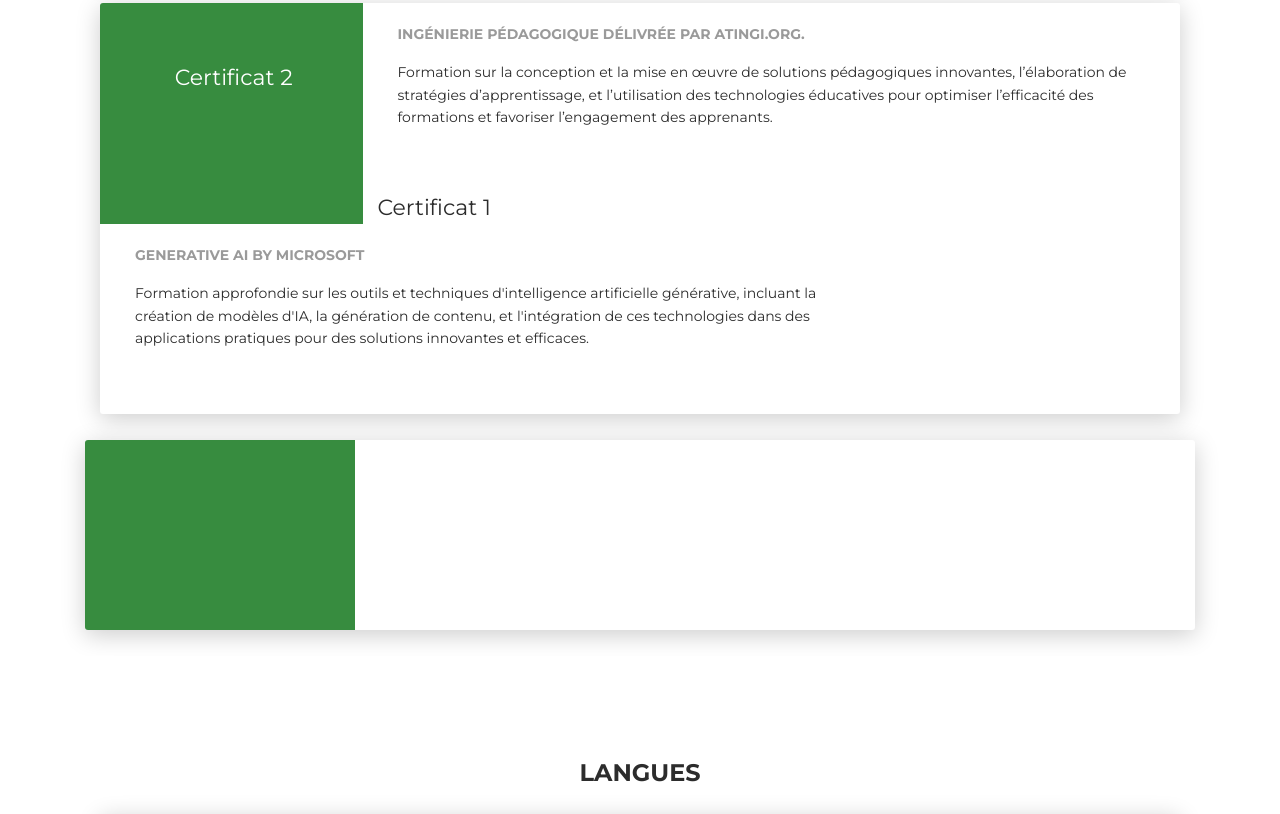
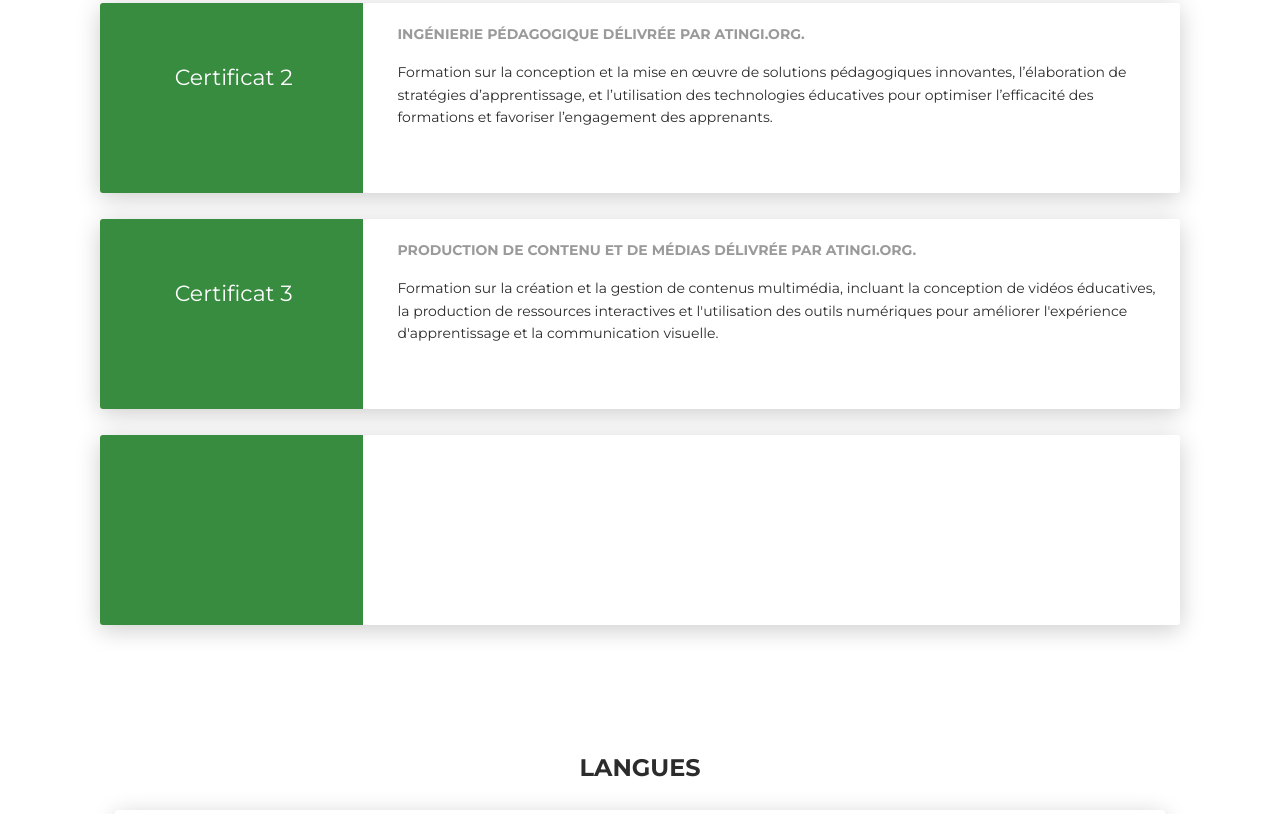
Before and after one commit to LabridAmine21/MonCv, a plain HTML site: page index.html in a window 1280 px wide. Shown: the part 3835-4649 px from the top of the page. Drawn offline with Linux system fonts and the light colour scheme.

Commit message:
Update index.html

```diff
--- a/index.html
+++ b/index.html
@@ -512,13 +512,20 @@
 
                 </p>
             </div>
-              <div class="h5">Certificat 1  </div>
+             </div>
+        </div>
+      </div>
+      <div class="card">
+        <div class="row">
+          <div class="col-md-3 bg-primary" data-aos="fade-right" data-aos-offset="50" data-aos-duration="500">
+            <div class="card-body cc-education-header">
+              <div class="h5">Certificat 3   </div>
             </div>
           </div>
           <div class="col-md-9" data-aos="fade-left" data-aos-offset="50" data-aos-duration="500">
             <div class="card-body">
-              <p class="category">Generative AI by Microsoft</p>
-              <p>Formation approfondie sur les outils et techniques d'intelligence artificielle générative, incluant la création de modèles d'IA, la génération de contenu, et l'intégration de ces technologies dans des applications pratiques pour des solutions innovantes et efficaces.</br>
+              <p class="category">Production de contenu et de médias délivrée par atingi.org.</p>
+              <p>Formation sur la création et la gestion de contenus multimédia, incluant la conception de vidéos éducatives, la production de ressources interactives et l'utilisation des outils numériques pour améliorer l'expérience d'apprentissage et la communication visuelle.</br>
 
                 </p>
             </div>
```
